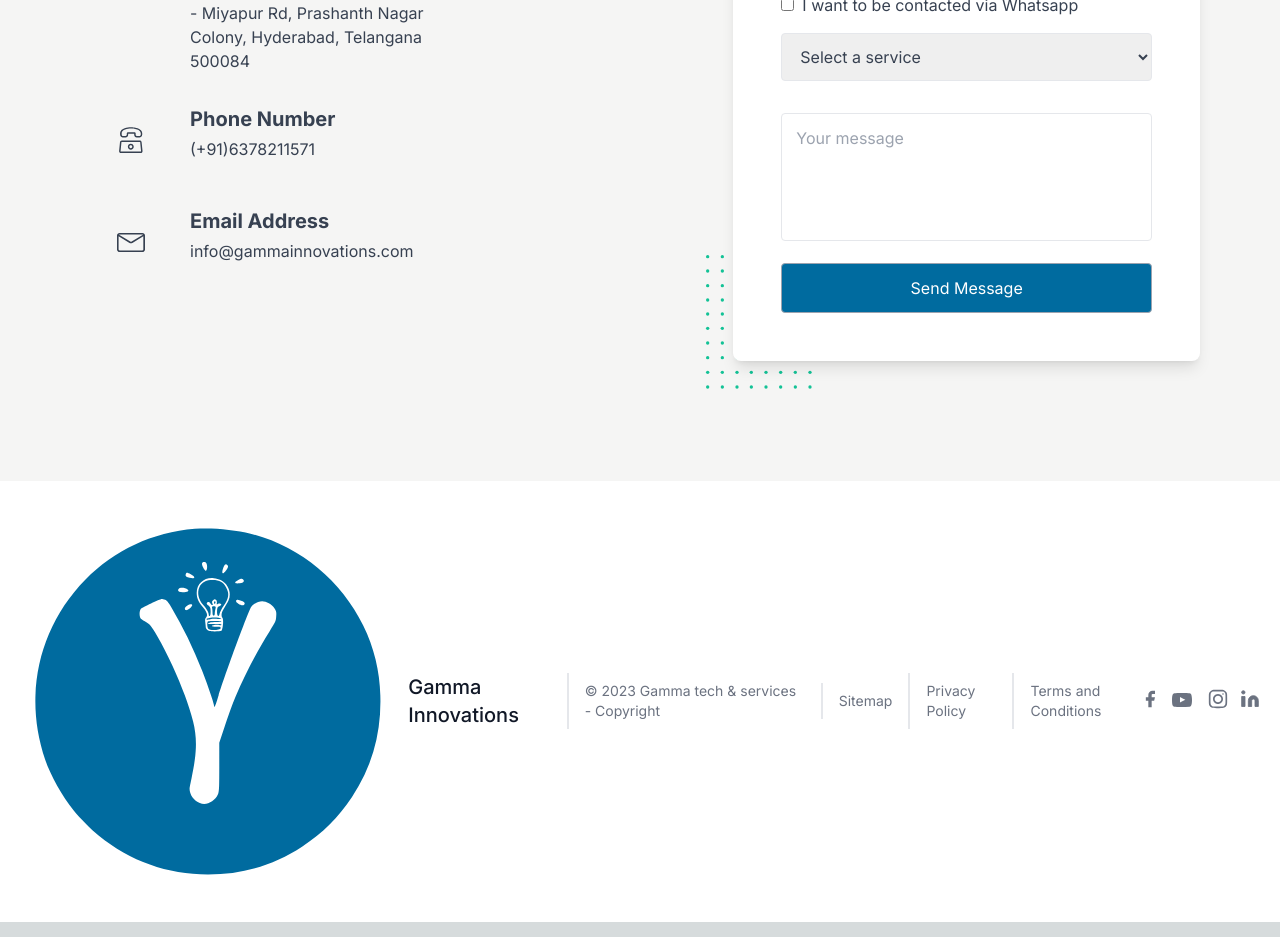
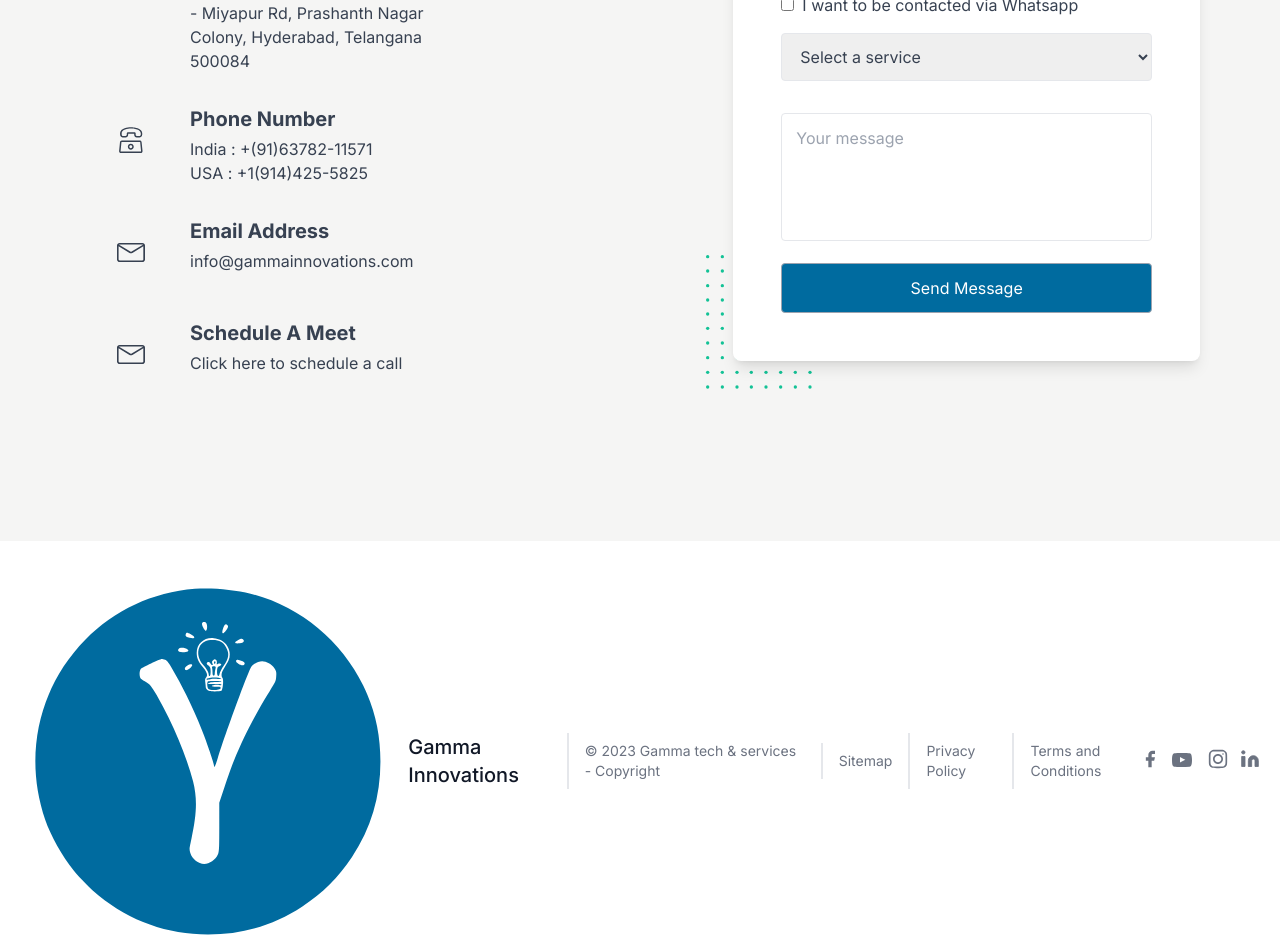
Before and after one commit to ArkaPrabhaChowdhury/gamma, a Next.js app: page / in a window 1280 px wide. Shown: the part 4640-5577 px from the top of the page. Built offline with nearby package versions, Linux system fonts and the light colour scheme.

Commit message:
changed contact

```diff
--- a/src/app/(components)/Contact.jsx
+++ b/src/app/(components)/Contact.jsx
@@ -61,7 +61,8 @@ const Contact = () => {
                     <h4 className="mb-1 text-xl font-bold text-dark">
                       Phone Number
                     </h4>
-                    <p className="text-base text-body-color">(+91)6378211571</p>
+                    <p className="text-base text-body-color">India : +(91)63782-11571</p>
+                    <p className="text-base text-body-color">USA : +1(914)425-5825</p>
                   </div>
                 </div>
                 <div className="mb-8 flex w-full max-w-[370px]">
@@ -84,6 +85,26 @@ const Contact = () => {
                     </p>
                   </div>
                 </div>
+                <div className="mb-8 flex w-full max-w-[370px]">
+                  <div className="mr-6 hidden md:flex h-[60px] w-full max-w-[60px] items-center justify-center overflow-hidden rounded bg-primary bg-opacity-5 text-primary sm:h-[70px] sm:max-w-[70px]">
+                    <svg
+                      width={28}
+                      height={19}
+                      viewBox="0 0 28 19"
+                      className="fill-current"
+                    >
+                      <path d="M25.3636 0H2.63636C1.18182 0 0 1.16785 0 2.6052V16.3948C0 17.8322 1.18182 19 2.63636 19H25.3636C26.8182 19 28 17.8322 28 16.3948V2.6052C28 1.16785 26.8182 0 25.3636 0ZM25.3636 1.5721C25.5909 1.5721 25.7727 1.61702 25.9545 1.75177L14.6364 8.53428C14.2273 8.75886 13.7727 8.75886 13.3636 8.53428L2.04545 1.75177C2.22727 1.66194 2.40909 1.5721 2.63636 1.5721H25.3636ZM25.3636 17.383H2.63636C2.09091 17.383 1.59091 16.9338 1.59091 16.3499V3.32388L12.5 9.8818C12.9545 10.1513 13.4545 10.2861 13.9545 10.2861C14.4545 10.2861 14.9545 10.1513 15.4091 9.8818L26.3182 3.32388V16.3499C26.4091 16.9338 25.9091 17.383 25.3636 17.383Z" />
+                    </svg>
+                  </div>
+                  <div className="w-full">
+                    <h4 className="mb-1 text-xl font-bold text-dark">
+                     Schedule A Meet
+                    </h4>
+                    <a href="https://gammainnovations.zohobookings.in/#/customer/203853000000034018?booknow=true" className="text-base text-body-color">
+                      Click here to schedule a call
+                    </a>
+                  </div>
+                </div>
               </div>
             </div>
             <div className="w-full lg:w-1/2 xl:w-5/12">
```
